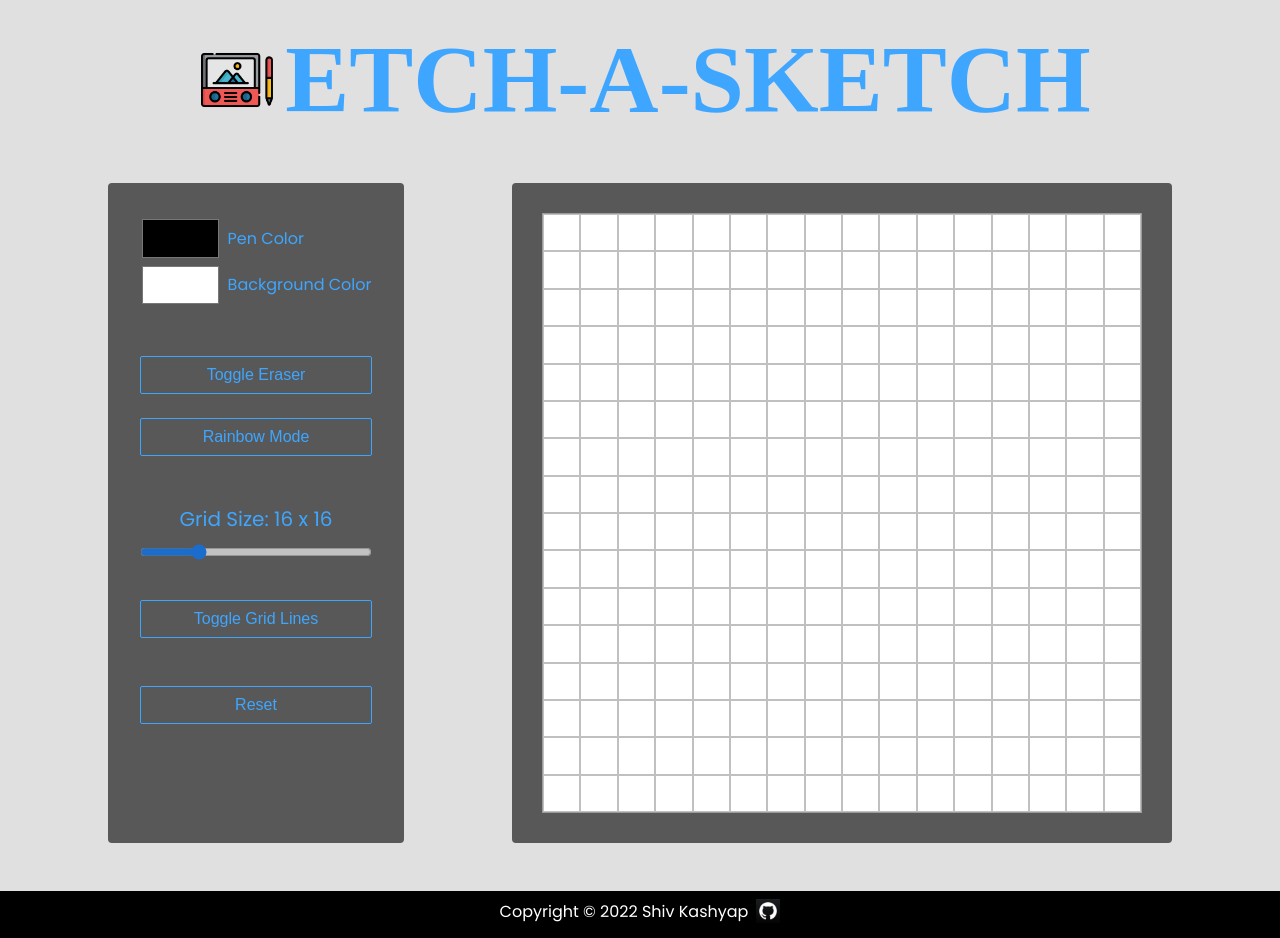
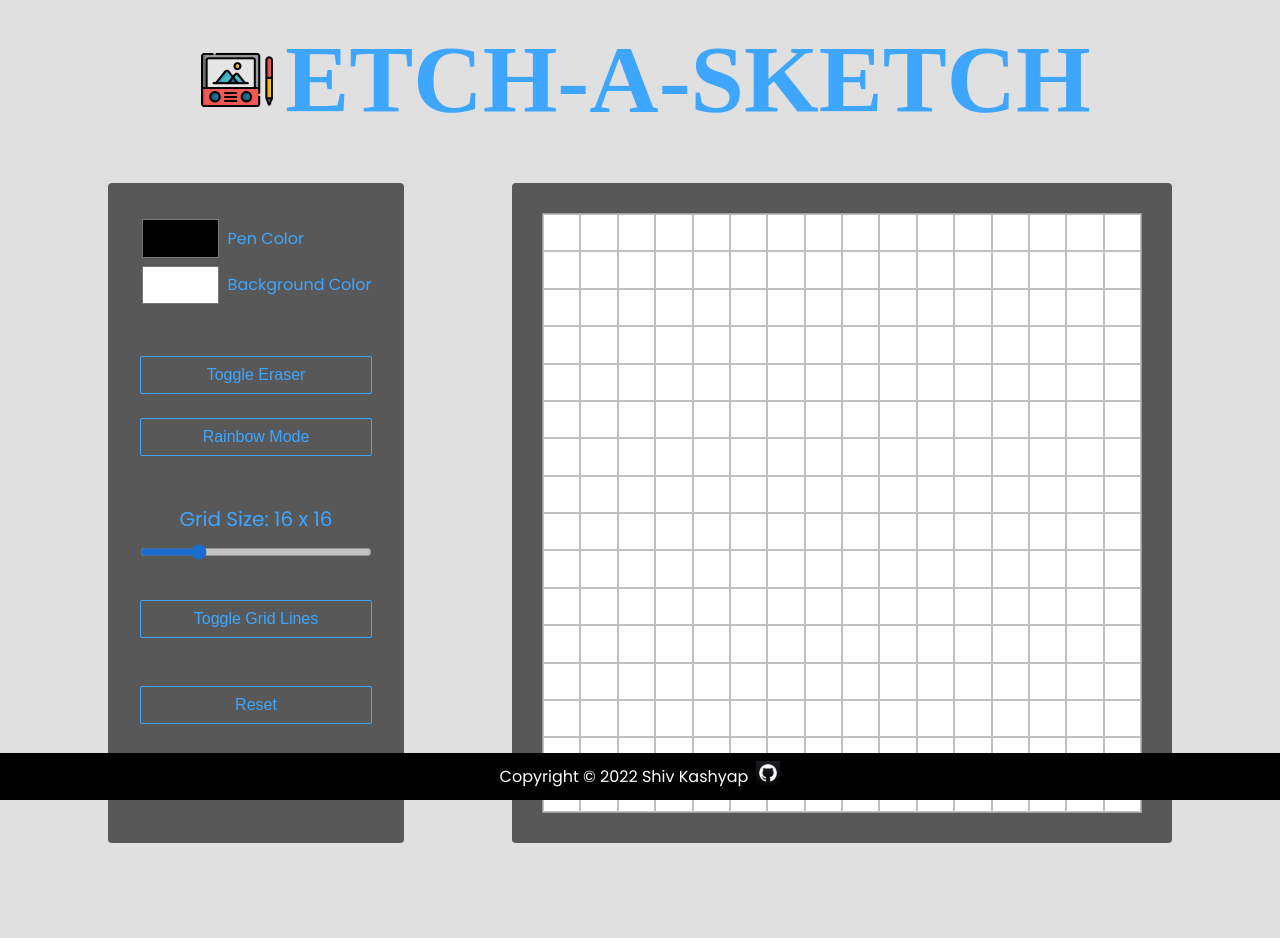
Before and after one commit to shivsgkashyap/etch, a React (Vite) app: page / in a window 1280 px wide. After the commit the page ends 891 px from the top, so only its background shows below. Built offline with nearby package versions, Linux system fonts and the light colour scheme; a web font is replaced by a local one.

Commit message:
Fixed footer

```diff
--- a/src/App.css
+++ b/src/App.css
@@ -144,6 +144,8 @@ footer {
   display: flex;
   background-color: black;
   justify-content: center;
+  align-items: center;
+  position: fixed;
   bottom: 0;
   left: 0;
   right: 0;
```
